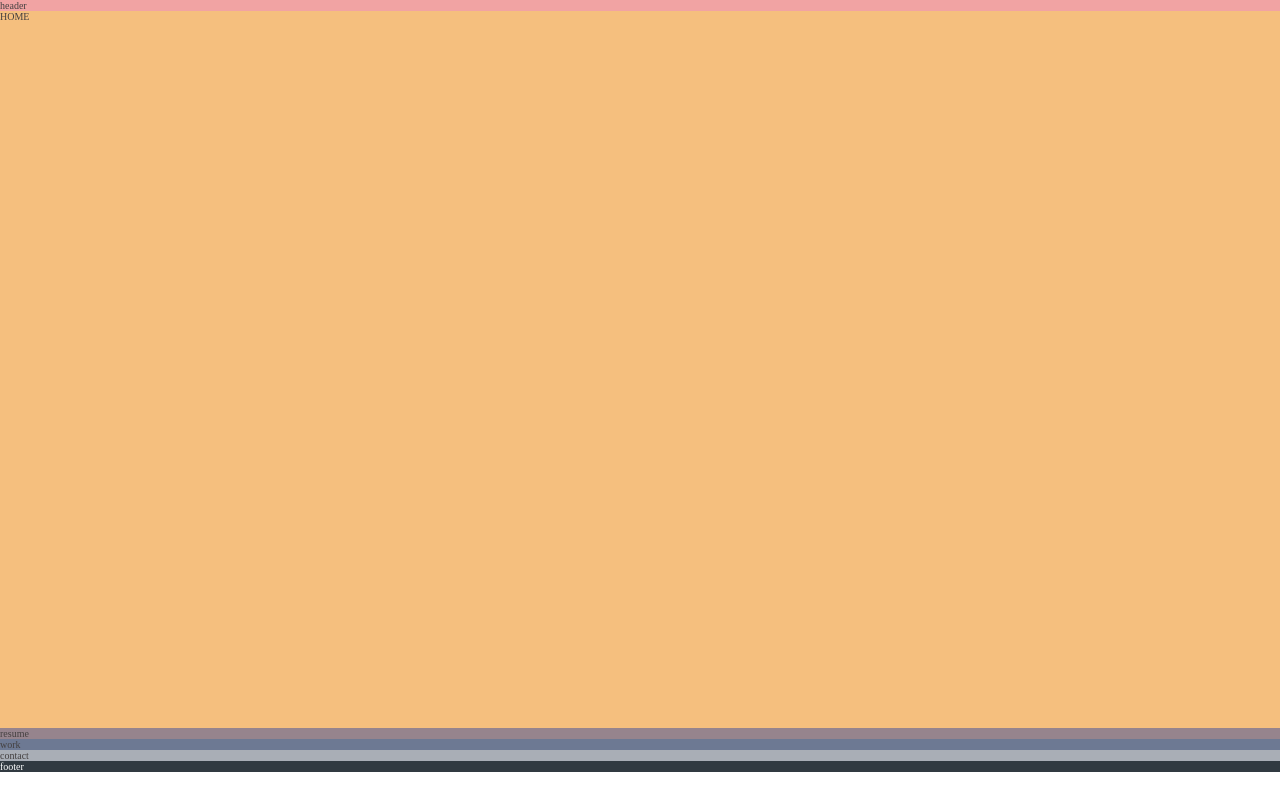
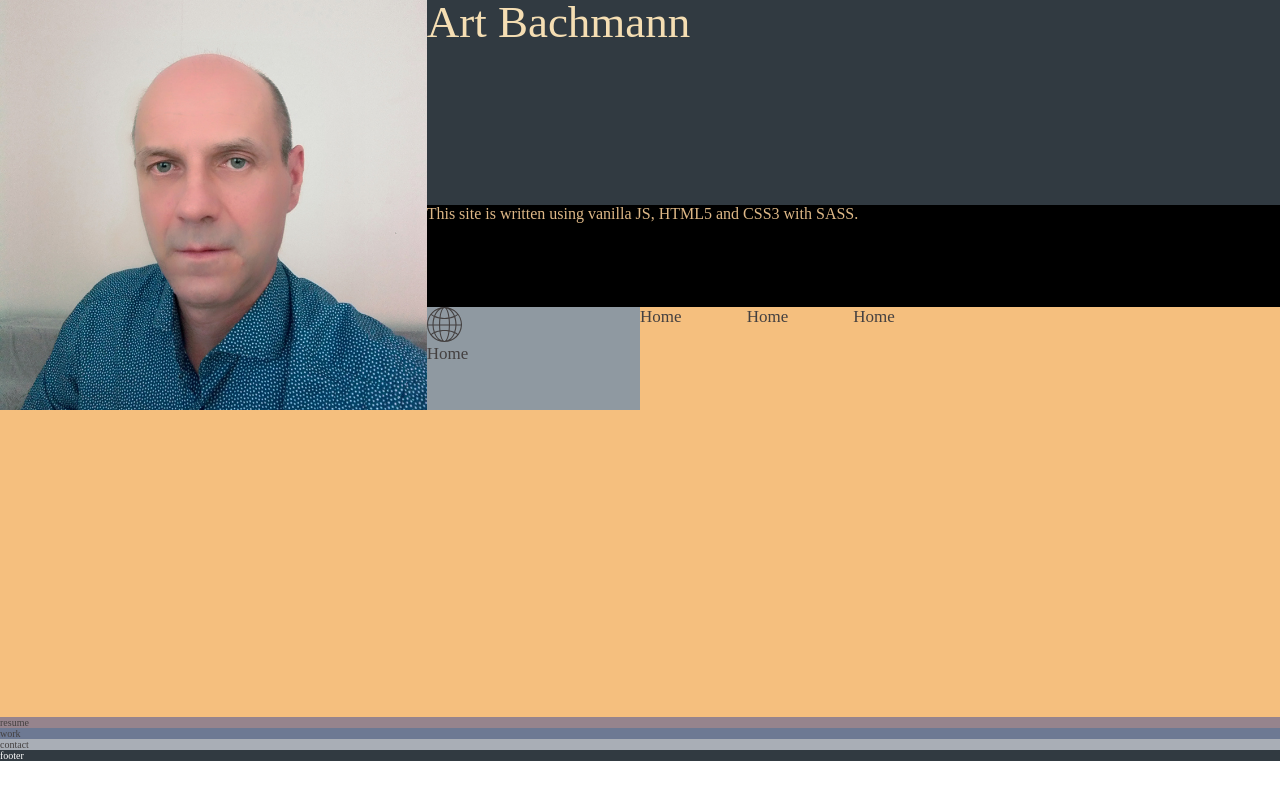
Before and after one commit to ArtBachmann/portfolio-AB-grid, a website: page index.html in a window 1280 px wide. Drawn offline with Linux system fonts and the light colour scheme.

Commit message:
header continued

```diff
--- a/index.html
+++ b/index.html
@@ -1,5 +1,6 @@
 <!DOCTYPE html>
 <html lang="en">
+
 <head>
   <meta charset="UTF-8">
   <meta name="viewport" content="width=device-width, initial-scale=1.0">
@@ -10,13 +11,45 @@
 
   <title>Art Bachmann's portf.</title>
 </head>
+
 <body class="container">
-         <section class="header">
-            header
-        </section>
+
+  <header class="header">
+    <figure class="header__item header__item--1"><img src="img/art1.jpg" alt="art1" class="header__img">
+    </figure>
+
+    <div class="header__item header__item--2">
+      <h1 class="heading-1">Art Bachmann</h1>
+    </div>
+
+    <div class="header__item header__item--3">
+      <h4 class="heading-4">This site is written using vanilla JS, HTML5 and CSS3 with SASS.
+      </h4>
+    </div>
+
+    <div class="header__item header__item--home">
+     <svg class="header__icon">
+        <use xlink:href="img/sprite.svg#icon-global"></use>
+     </svg>
+      <p class="header__text">Home</p>
+    </div>
+
+    <div class="header__item header__item--resume">
+      <p class="header__text">Home</p>
+    </div>
+
+    <div class="header__item header__item--work">
+      <p class="header__text">Home</p>
+    </div>
+
+    <div class="header__item header__item--contact">
+      <p class="header__text">Home</p>
+    </div>
+
+  </header>
 
   <section class="home">
-            HOME
+
   </section>
 
   <section class="resume">
@@ -35,4 +68,5 @@
     footer
   </footer>
 </body>
+
 </html>
--- a/sass/_header.scss
+++ b/sass/_header.scss
@@ -1,3 +1,48 @@
 .header {
-    background-color: $color-header;
+  background-color: rgb(245, 191, 126);
+  display: grid;
+  grid-template-columns: repeat(12, 1fr);
+  grid-template-rows: repeat(7, 8vw);
+
+  &__item {
+    &--1 {
+      grid-row: 1 / span 4;
+      grid-column: 1 / span 4;
+    }
+    &--2 {
+      grid-row: 1 / span 2;
+      grid-column: 5 / -1;
+      background: $color-back-main;
+    }
+    &--3 {
+      grid-row: 3 / span 1;
+      grid-column: 5 / -1;
+      background: $color-back-sub;
+    }
+
+    &--home {
+      grid-row: 4 / span 1;
+      grid-column: 5 / 7;
+      background: $color-home;
+    }
+  }
+
+  &__icon {
+        fill: $color-text-dark;
+        width: 3.5rem;
+        height: 3.5rem;
+
+        grid-row: 1 / span 2;
+        //transform: translateY(-1rem);
+    }
+  &__text {
+    font-size: 1.7rem;
+  }
+
+  &__img {
+    width: 100%;
+    height: 100%;
+    object-fit: cover;
+    display: block;
+  }
 }
--- a/sass/_home.scss
+++ b/sass/_home.scss
@@ -1,8 +1,3 @@
 .home {
     background-color: rgb(245, 191, 126);
-
-    display: grid;
-    grid-template-columns: repeat(12, 1fr);
-    grid-template-rows: repeat(7, 8vw);
-
-}
+  }
--- a/sass/_typography.scss
+++ b/sass/_typography.scss
@@ -0,0 +1,61 @@
+%heading {
+//    font-family: $font-display;
+    font-weight: 400;
+}
+
+.heading-1 {
+    @extend %heading;
+    font-size: 4.5rem;
+    color: wheat;
+    line-height: 1;
+}
+/*
+
+.heading-2 {
+    @extend %heading;
+    font-size: 4rem;
+    font-style: italic;
+    line-height: 1;
+
+    &--light { color: $color-grey-light-1; }
+    &--dark { color: $color-grey-dark-1; }
+}
+
+.heading-3 {
+    @extend %heading;
+    font-size: 1.9rem;
+    color: $color-primary;
+    text-transform: uppercase;
+}
+*/
+
+.heading-4 {
+    @extend %heading;
+    font-size: 1.6rem;
+    color: burlywood;
+
+    /*&--light { color: $color-grey-light-1; }
+    &--dark { color: $color-grey-dark-1; }*/
+}
+/*
+.btn {
+    background-color: $color-primary;
+    color: #fff;
+    border: none;
+    border-radius: 0;
+    font-family: $font-display;
+    font-size: 1.5rem;
+    text-transform: uppercase;
+    padding: 1.8rem 3rem;
+    cursor: pointer;
+    transition: all .2s;
+
+    &:hover {
+        background-color: $color-primary-dark;
+    }*/
+
+
+.mb-sm { margin-bottom: 2rem; }
+.mb-md { margin-bottom: 3rem; }
+.mb-lg { margin-bottom: 4rem; }
+.mb-hg { margin-bottom: 8rem; }
```
Also changed, not shown: css/style.css, img/sprite.svg (added). Lines whose indentation alone changed are shown as unchanged.
